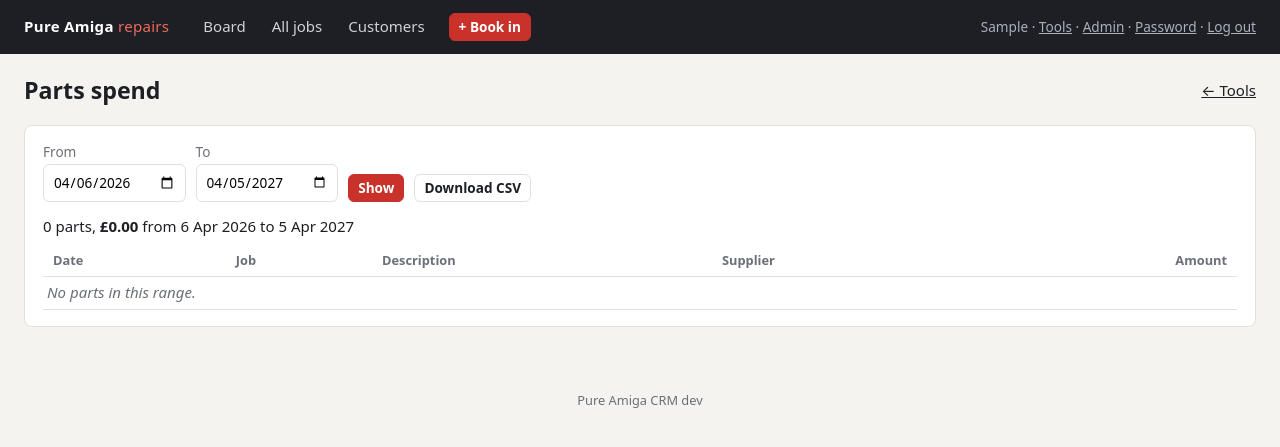
After one commit to thepillock/pureamiga-crm, a Django app: page /tools/parts/ in a window 1280 px wide. The commit adds this page. Shown: the top 447 px of the page. Run offline with Django 5.2, Linux system fonts and the light colour scheme; the visitor is signed in with stand-in values (Sample User, id 1); data that the repository does not hold is empty.

Commit message:
Costs are what's asked: parts at cost plus bench time
- Cost lines get a date and optional supplier; the panel totals Parts,
  Bench time and Total asked. Charges are hidden (kept in the database).
- Migration turns each old charge into bench time (charge minus parts);
  the importers do the same, recalculating on re-import.
- Tools -> Parts spend: parts by date range (default UK tax year), CSV
  download, and a list of old jobs whose charge doesn't add up.

Co-Authored-By: Claude Opus 5.5 <noreply@anthropic.com>
Claude-Session: https://claude.ai/code/session_017D1izcPfqXZAAm2Jb1iidm

```diff
--- a/repairs/importer.py
+++ b/repairs/importer.py
@@ -12,6 +12,7 @@ from django.utils import timezone
 
 from . import jetpack_import as ji
 
+from .money import derive_bench_time
 from .models import Customer, JobCost, JobNote, Machine, Payment, RepairJob, Stage, StageChange
 from .notes import IMPORTED_HEADER, split_note
 
@@ -98,11 +99,13 @@ def _import_costs(job, j, added_by):
     itemised = [(kind, amount) for kind, amount in (("bench_time", j.bench_time_cost), ("parts", j.parts_cost))
                 if amount]
     for kind, amount in itemised:
-        JobCost.objects.create(job=job, kind=kind, amount=amount, added_by=added_by, created_at=when)
+        JobCost.objects.create(job=job, kind=kind, amount=amount, added_by=added_by, created_at=when,
+                               date=timezone.localtime(when).date())
     # The Jetpack quote is what the customer paid, so it's recorded as a payment, not a cost.
     if j.quote_value:
         Payment.objects.create(job=job, amount=j.quote_value, paid_on=timezone.localtime(when).date(),
                                method="not_recorded", reference="From Jetpack quote", added_by=added_by)
+        derive_bench_time(job)
 
 
 def _write(data, by=None):
--- a/repairs/models.py
+++ b/repairs/models.py
@@ -339,14 +339,18 @@ class CostKind(models.TextChoices):
 class JobCost(models.Model):
     job = models.ForeignKey(RepairJob, on_delete=models.CASCADE, related_name="costs")
     kind = models.CharField("Type", max_length=20, choices=CostKind.choices, default=CostKind.PARTS)
+    date = models.DateField(default=timezone.localdate, help_text="When you bought it or did the work")
     description = models.CharField(max_length=200, blank=True)
+    supplier = models.CharField(max_length=100, blank=True)
     amount = models.DecimalField(max_digits=8, decimal_places=2)
     added_by = models.ForeignKey(settings.AUTH_USER_MODEL, on_delete=models.SET_NULL, null=True, blank=True,
                                  related_name="+")
     created_at = models.DateTimeField(default=timezone.now)
+    # Bench time worked out from an old single charge (see money.derive_bench_time); recalculated on re-import.
+    from_old_charge = models.BooleanField(default=False, editable=False)
 
     class Meta:
-        ordering = ["created_at", "pk"]
+        ordering = ["date", "created_at", "pk"]
 
     def __str__(self):
         return f"{self.job.ref} {self.get_kind_display()} £{self.amount}"
--- /dev/null
+++ b/repairs/money.py
@@ -0,0 +1,32 @@
+"""What was asked for on a job: parts (passed on at cost) plus bench time."""
+from datetime import date
+from decimal import Decimal
+
+from django.db.models import Sum
+
+OLD_CHARGE_NOTE = "Worked out from the old charge"
+
+
+def derive_bench_time(job, JobCost=None):
+    """Older jobs recorded what the customer was asked for as one charge. Parts were passed on at cost, so the
+    rest of that charge was bench time: add it as a bench-time line. Safe to re-run (it recalculates).
+
+    Returns charge minus costs: positive = bench time added, 0 = nothing to add, negative = doesn't add up,
+    None = no old charge. JobCost can be passed in so migrations can use their historical model."""
+    if JobCost is None:
+        from .models import JobCost
+    job.costs.filter(from_old_charge=True).delete()
+    charged = job.payments.aggregate(s=Sum("amount"))["s"]
+    if charged is None:
+        return None
+    rest = charged - (job.costs.aggregate(s=Sum("amount"))["s"] or Decimal("0"))
+    if rest > 0:
+        JobCost.objects.create(job=job, kind="bench_time", amount=rest, description=OLD_CHARGE_NOTE,
+                               date=job.payments.order_by("-paid_on").first().paid_on, from_old_charge=True)
+    return rest
+
+
+def tax_year(today):
+    """The UK tax year (6 April to 5 April) containing today."""
+    start_year = today.year if (today.month, today.day) >= (4, 6) else today.year - 1
+    return date(start_year, 4, 6), date(start_year + 1, 4, 5)
--- a/repairs/static/repairs/style.css
+++ b/repairs/static/repairs/style.css
@@ -289,3 +289,10 @@ table.custom-checks + .hint { margin-top: 8px; }
 .share-menu .hint { margin: 0 0 2px; }
 .menu-items.share-menu .btn { align-self: flex-start; width: auto; margin-top: 4px; padding: 5px 14px;
   background: var(--accent); color: var(--accent-ink); border: 1px solid var(--accent); text-align: center; }
+.costs td.date { white-space: nowrap; }
+.cost-form input[name=supplier] { width: 170px; }
+.report-range { display: flex; gap: 10px; align-items: end; flex-wrap: wrap; }
+.report-range label { display: flex; flex-direction: column; font-size: .85rem; color: var(--muted); gap: 2px; }
+.report-range input { width: auto; }
+.report-total { margin: 14px 0 6px; }
+#costs details.add-cost + .hint, #costs .hint + .hint { margin-top: 10px; }
--- a/repairs/system_views.py
+++ b/repairs/system_views.py
@@ -1,4 +1,8 @@
-"""First-run setup, health check and the staff Tools page (import + backups)."""
+"""First-run setup, health check and the staff Tools page (import, backups, parts report)."""
+import csv
+from datetime import date
+from decimal import Decimal
+
 from django import forms
 from django.contrib import messages
 from django.contrib.auth import get_user_model, login
@@ -7,14 +11,17 @@ from django.contrib.auth.forms import UserCreationForm
 from django.contrib.auth.views import LoginView
 from django.core.exceptions import PermissionDenied
 from django.db import connection
+from django.db.models import Sum
 from django.http import FileResponse, HttpResponse
 from django.shortcuts import redirect, render
+from django.utils import timezone
 from django.views.decorators.cache import never_cache
 from django.views.decorators.http import require_POST
 
 from .backup import backup_dir, make_backup
 from .importer import hand_imported_jobs, run_import
-from .models import RepairJob
+from .models import JobCost, RepairJob
+from .money import tax_year
 
 
 def _no_users_yet():
@@ -118,3 +125,40 @@ def download_backup(request):
     path = make_backup()
     return FileResponse(open(path, "rb"), as_attachment=True, filename=path.name,
                         content_type="application/vnd.sqlite3")
+
+
+def _date_param(value, fallback):
+    try:
+        return date.fromisoformat(value)
+    except (TypeError, ValueError):
+        return fallback
+
+
+def parts_report(request):
+    """Parts bought in a date range (default: this UK tax year), to offset against income. ?csv=1 downloads it."""
+    _staff_only(request)
+    start, end = tax_year(timezone.localdate())
+    start = _date_param(request.GET.get("from"), start)
+    end = _date_param(request.GET.get("to"), end)
+    lines = (JobCost.objects.filter(kind="parts", date__gte=start, date__lte=end)
+             .select_related("job").order_by("date", "pk"))
+    total = (lines.aggregate(s=Sum("amount"))["s"] or Decimal("0")).quantize(Decimal("0.01"))
+    if request.GET.get("csv"):
+        response = HttpResponse(content_type="text/csv")
+        response["Content-Disposition"] = f'attachment; filename="parts-{start}-to-{end}.csv"'
+        out = csv.writer(response)
+        out.writerow(["Date", "Repair", "Job", "Description", "Supplier", "Amount"])
+        for c in lines:
+            out.writerow([c.date.isoformat(), c.job.repair_ref, c.job.ref, c.description, c.supplier, c.amount])
+        out.writerow(["", "", "", "", "Total", total])
+        return response
+    # Old jobs whose single charge was less than their costs, so no bench time could be worked out.
+    to_check = []
+    for job in RepairJob.objects.filter(payments__isnull=False).distinct().order_by("repair_ref", "pk"):
+        charged = job.payments.aggregate(s=Sum("amount"))["s"]
+        costs = job.total_costs
+        if charged < costs:
+            to_check.append({"job": job, "charged": charged, "costs": costs})
+    return render(request, "repairs/parts_report.html", {
+        "lines": lines, "total": total, "start": start, "end": end, "to_check": to_check,
+    })
--- /dev/null
+++ b/repairs/templates/repairs/parts_report.html
@@ -0,0 +1,38 @@
+{% extends "repairs/base.html" %}
+{% block title %}Parts spend{% endblock %}
+{% block content %}
+<div class="bar"><h1>Parts spend</h1><a href="{% url 'repairs:tools' %}">← Tools</a></div>
+
+<section class="panel">
+  <form method="get" class="report-range">
+    <label>From <input type="date" name="from" value="{{ start|date:'Y-m-d' }}"></label>
+    <label>To <input type="date" name="to" value="{{ end|date:'Y-m-d' }}"></label>
+    <button class="btn small">Show</button>
+    <a class="btn ghost small" href="?from={{ start|date:'Y-m-d' }}&amp;to={{ end|date:'Y-m-d' }}&amp;csv=1">Download CSV</a>
+  </form>
+  <p class="report-total">{{ lines|length }} part{{ lines|length|pluralize }}, <strong>£{{ total }}</strong> from {{ start|date:"j M Y" }} to {{ end|date:"j M Y" }}</p>
+  <table class="list compact costs">
+    <thead><tr><th>Date</th><th>Job</th><th>Description</th><th>Supplier</th><th class="num">Amount</th></tr></thead>
+    {% for c in lines %}
+    <tr><td class="date">{{ c.date|date:"j M Y" }}</td>
+      <td><a href="{{ c.job.get_absolute_url }}#costs">{{ c.job.repair_ref|default:c.job.ref }}</a></td>
+      <td>{{ c.description }}</td><td class="muted">{{ c.supplier }}</td><td class="num">£{{ c.amount }}</td></tr>
+    {% empty %}<tr><td colspan="5" class="empty">No parts in this range.</td></tr>{% endfor %}
+    {% if lines %}<tr class="total grand"><td colspan="4">Total</td><td class="num">£{{ total }}</td></tr>{% endif %}
+  </table>
+</section>
+
+{% if to_check %}
+<section class="panel">
+  <h2>Old jobs to check</h2>
+  <p class="hint">These old jobs' charge is less than their costs, so no bench time could be worked out. Fix the costs on each job if something's wrong.</p>
+  <table class="list compact costs">
+    <thead><tr><th>Job</th><th class="num">Old charge</th><th class="num">Costs</th></tr></thead>
+    {% for r in to_check %}
+    <tr><td><a href="{{ r.job.get_absolute_url }}#costs">{{ r.job.repair_ref|default:r.job.ref }}</a> {{ r.job.title }}</td>
+      <td class="num">£{{ r.charged|floatformat:2 }}</td><td class="num">£{{ r.costs }}</td></tr>
+    {% endfor %}
+  </table>
+</section>
+{% endif %}
+{% endblock %}
--- a/repairs/templates/repairs/tools.html
+++ b/repairs/templates/repairs/tools.html
@@ -39,6 +39,12 @@
 </section>
 
 <section class="panel form">
+  <h2>Parts spend</h2>
+  <p class="hint">Every parts cost in a date range (this tax year to start with), with a CSV download for your accounts.</p>
+  <a class="btn ghost" href="{% url 'repairs:parts_report' %}">Open the parts report</a>
+</section>
+
+<section class="panel form">
   <h2>Backup</h2>
   <p class="hint">Downloads a copy of the whole database (customers, machines, jobs, users). It's personal data, so store it somewhere safe.
     A copy is also kept on the server in the data folder under <code>backups/</code> (last 14).</p>
--- a/repairs/urls.py
+++ b/repairs/urls.py
@@ -39,4 +39,5 @@ urlpatterns = [
     path("machines/<int:pk>/edit/", views.machine_edit, name="machine_edit"),
     path("tools/", system_views.tools, name="tools"),
     path("tools/backup/", system_views.download_backup, name="download_backup"),
+    path("tools/parts/", system_views.parts_report, name="parts_report"),
 ]
```
Also changed, not shown: repairs/forms.py (+12 -2 lines), repairs/legacy.py (+6 -1 lines), repairs/templates/repairs/job_detail.html (+11 -24 lines), repairs/tests/test_access.py (+3 -4 lines), repairs/tests/test_costs.py (added, +120 -0 lines), repairs/tests/test_import.py (+5 -3 lines), repairs/tests/test_legacy.py (+5 -2 lines), repairs/tests/test_payments.py (+1 -3 lines), repairs/views.py (+19 -11 lines), README.md, repairs/migrations/0014_cost_date_supplier_bench_from_charge.py (added).
